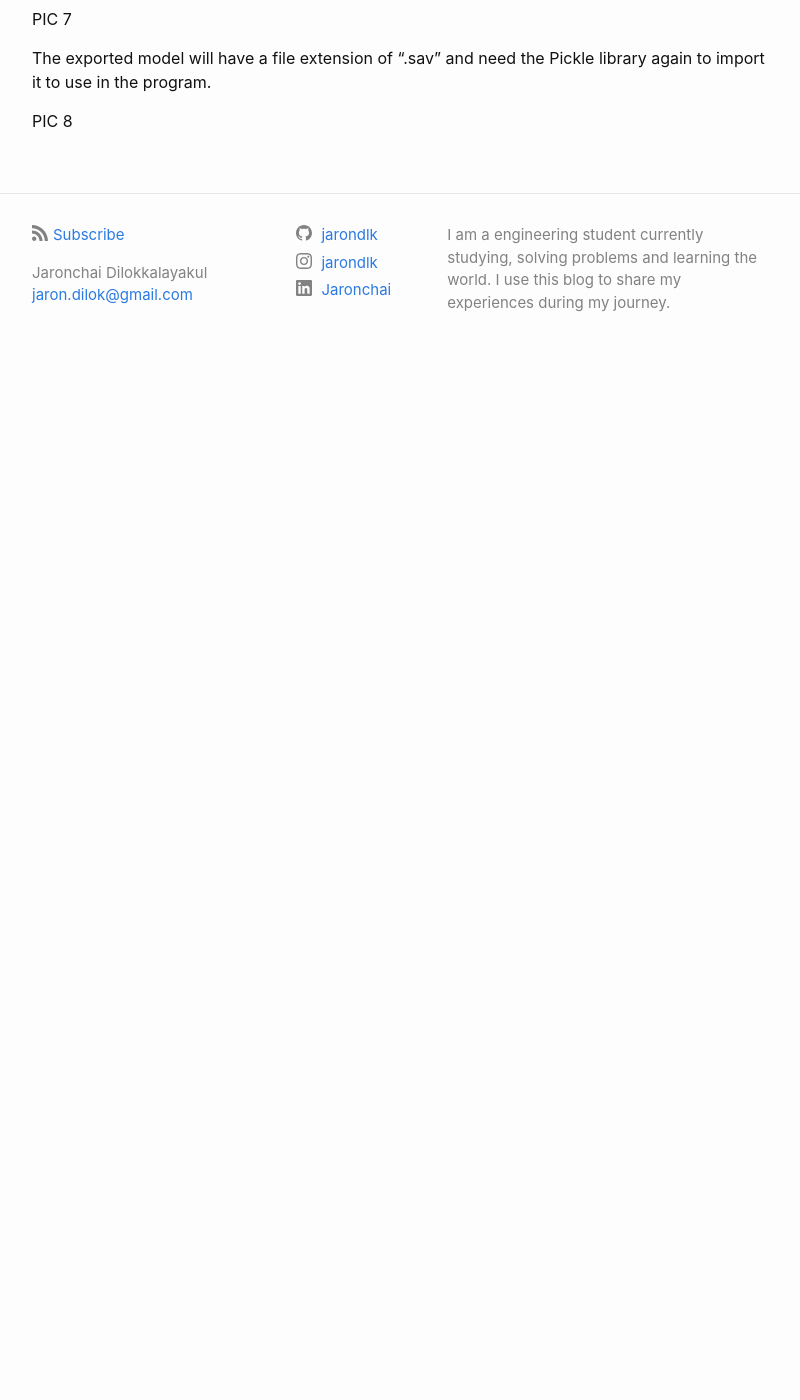
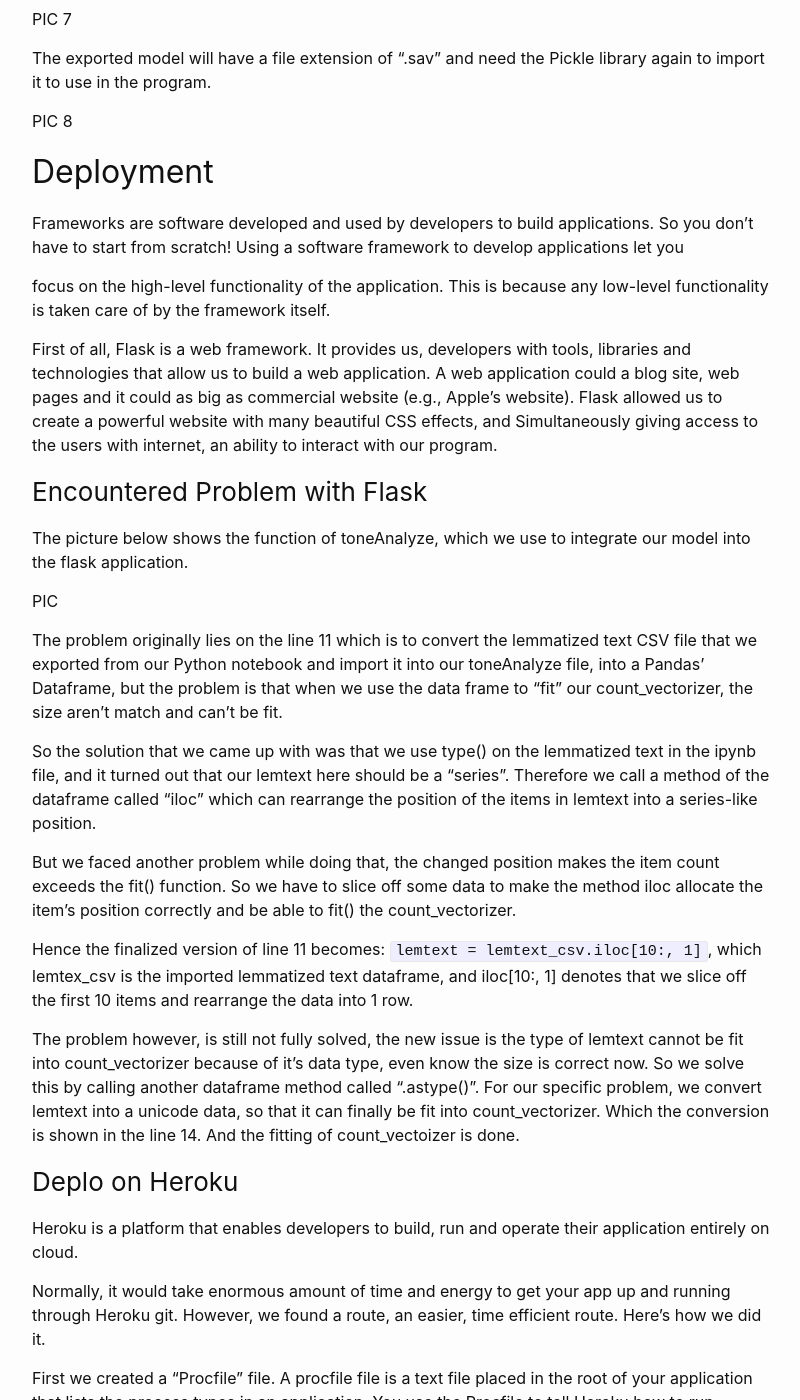
Before and after one commit to jarondlk/jaronchai-blog, a Jekyll site: the page built from _posts/2021-09-29-intonator.markdown, in a window 1280 px wide and 1400 px high, scrolled down 2575 px. Shown: the whole window, without its empty margins (238-1038 px from the left). Built offline with Jekyll 4.4.1, drawn with Linux system fonts in a browser that asks for light colours; before the commit the page ends 2949 px from its top, so only the background shows below that; some of the changed text lies outside the part shown.

Commit message:
Update index

```diff
--- a/_posts/2021-09-29-intonator.markdown
+++ b/_posts/2021-09-29-intonator.markdown
@@ -73,3 +73,52 @@ PIC 7
 The exported model will have a file extension of “.sav” and need the Pickle library again to import it to use in the program.
 
 PIC 8
+
+## Deployment
+
+Frameworks are software developed and used by developers to build applications. So you don't have to start from scratch! Using a software framework to develop applications let you
+
+focus on the high-level functionality of the application. This is because any low-level functionality is taken care of by the framework itself.
+
+First of all, Flask is a web framework. It provides us, developers with tools, libraries and technologies that allow us to build a web application. A web application could a blog site, web pages and it could as big as commercial website (e.g., Apple's website). Flask allowed us to create a powerful website with many beautiful CSS effects, and Simultaneously giving access to the users with internet, an ability to interact with our program.
+
+### Encountered Problem with Flask
+
+The picture below shows the function of toneAnalyze, which we use to integrate our model into the flask application.
+
+PIC
+
+The problem originally lies on the line 11 which is to convert the lemmatized text CSV file that we exported from our Python notebook and import it into our toneAnalyze file, into a Pandas’ Dataframe, but the problem is that when we use the data frame to “fit” our count_vectorizer, the size aren’t match and can’t be fit.
+
+So the solution that we came up with was that we use type() on the lemmatized text in the ipynb file, and it turned out that our lemtext here should be a “series”. Therefore we call a method of the dataframe called “iloc” which can rearrange the position of the items in lemtext into a series-like position.
+
+But we faced another problem while doing that, the changed position makes the item count exceeds the fit() function. So we have to slice off some data to make the method iloc allocate the item’s position correctly and be able to fit() the count_vectorizer.
+
+Hence the finalized version of line 11 becomes: `lemtext = lemtext_csv.iloc[10:, 1]`, which lemtex_csv is the imported lemmatized text dataframe, and iloc[10:, 1] denotes that we slice off the first 10 items and rearrange the data into 1 row.
+
+The problem however, is still not fully solved, the new issue is the type of lemtext cannot be fit into count_vectorizer because of it’s data type, even know the size is correct now. So we solve this by calling another dataframe method called “.astype()”. For our specific problem, we convert lemtext into a unicode data, so that it can finally be fit into count_vectorizer. Which the conversion is shown in the line 14. And the fitting of count_vectoizer is done.
+
+### Deplo on Heroku
+
+Heroku is a platform that enables developers to build, run and operate their application entirely on cloud.
+
+Normally, it would take enormous amount of time and energy to get your app up and running through Heroku git. However, we found a route, an easier, time efficient route. Here’s how we did it.
+
+First we created a “Procfile” file. A procfile file is a text file placed in the root of your application that lists the process types in an application. You use the Procfile to tell Heroku how to run various pieces of your app. The part to the left of the colon on each line is the process type; the part to the right command to run to start the process.
+
+Then on Heroku website, we create our app on the website, and named it “Intonator”.
+
+Instead of using Heroku git deployment method, we used GitHub deployment method. This is how we managed to saved our time on deployment stage. We highly recommend to use this method instead of other methods because how time consuming other methods are.
+
+There are not much to say after we connected our Heroku with our GitHub. We selected our branch, then enabled automatic deploys, so every time we make a new commits, our site will be updated without having to lifting fingers! Then done!
+
+Another advantage of using Heroku is that, they have a free plan, it limits your usage to some capacity, but for prototyping, and small project, like our Intonator, where the site have only a small traffic, it is a perfect solution.
+
+
+## TL;DR
+
+[Intonator][link] is an application which can indicate the tones of the receiving message, by using a machine learning model built with Scikit-learn, and trained with NLP preprocessed text datas. And finally deployed on the web using Flask as a python web framework.
+
+The scikit-learn model that we trained uses the data which has been through the word preprocessing based on the methods of natural language processing, namely tokenization and lemmatization. The model is trained under SVM method and has an accuracy of the tone prediction of over 73%
+
+The application is implemented in Flask, python web framework. And it is deployed using an app hosting site Heroku.
--- a/index.markdown
+++ b/index.markdown
@@ -1,11 +1,13 @@
 ---
 # Feel free to add content and custom Front Matter to this file.
 # To modify the layout, see https://jekyllrb.com/docs/themes/#overriding-theme-defaults
-
+title:
 layout: page
 ---
 
-# Hi there! I am **Jaronchai**. I do stuff with computer and sometimes I write them [here][blog]. I am a Junior AI Developer at the Data Science Laboratory of TNIC. I am currently studying engineering in Bangkok, Thailand.
+## Hi there! I am **Jaronchai**
+
+I do stuff with computer and sometimes I write them [here][blog]. I am a Junior AI Developer at the Data Science Laboratory of TNIC. I am currently studying engineering in Bangkok, Thailand.
 
 [blog]: blog/
 
```
